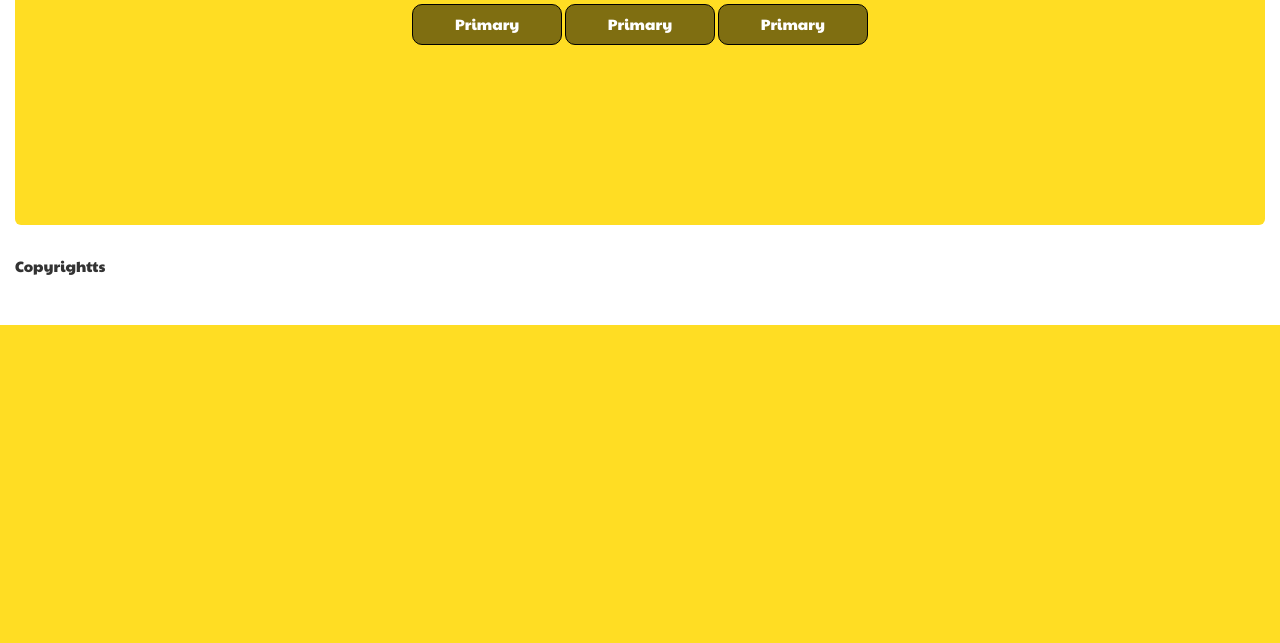
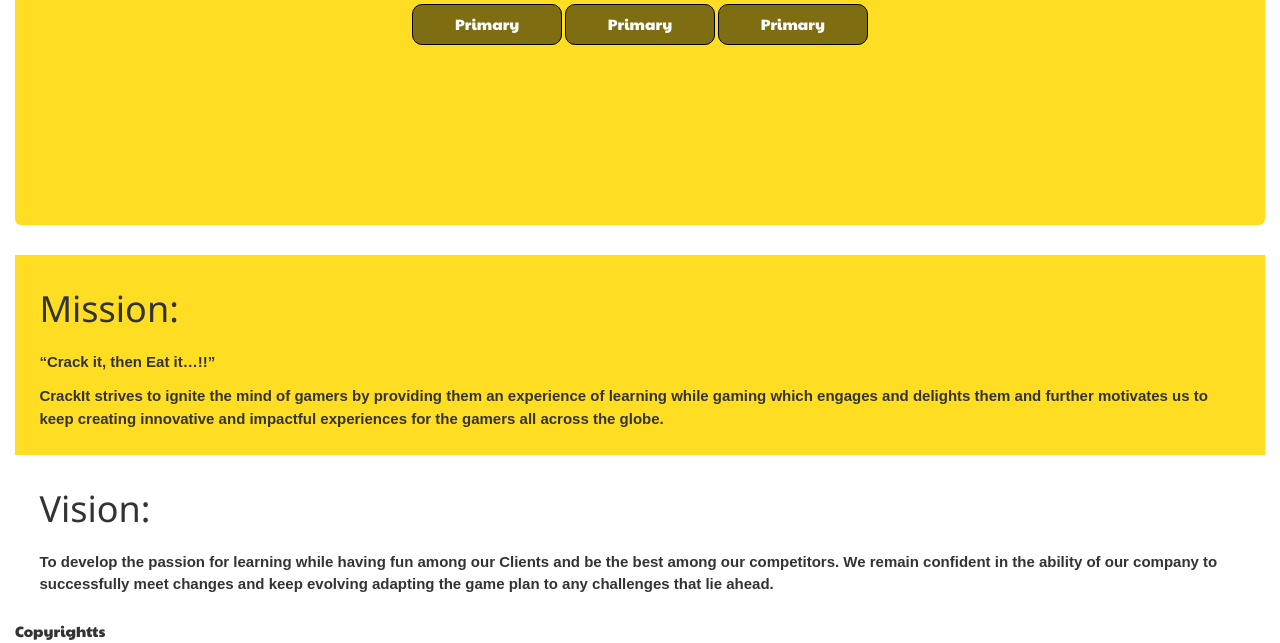
Before and after one commit to avengerskentstate/Crackit, a Django app: template mysite/crackit/templates/index.html in a window 1280 px wide. Shown: the part 475-1118 px from the top of the page. Before the commit the page ends 800 px from the top, so only its background shows below. Run offline with Django 3.2, Linux system fonts and the light colour scheme; the template is opened without the code that fills it, so the values that code supplies are empty; parts of the project's set-up code (start-up, migrations or seed data) failed here and were passed over; some libraries are stand-ins or nearby versions; some web fonts are replaced.

Commit message:
Vision and Mission section added!!!

```diff
--- a/mysite/crackit/static/css/styles.css
+++ b/mysite/crackit/static/css/styles.css
@@ -8,6 +8,24 @@
 	text-align:center;
 	height: 700px;
 }
+
+.bckYellow{
+	background-color: #FFDD23;
+}
+
+.paddingTwoPer{
+	padding: 2%;
+}
+
+.paddingBottomOnePer{
+	padding-bottom:1%;
+}
+
+.familyMont{
+	font-family: Montserrat, sans-serif;
+	font-weight:bold;
+}
+
 .button{
   display: inline-block;
   background-color:rgba(0,0,0,0.5);
@@ -26,9 +44,15 @@
 	font-size:150px;
 	color:black;
 }
+
 .mission{
 background-color: #FFDD23;
 }
+
+.fontSizeFifteenPx{
+	font-size: 15px;
+}
+
 .team{
 background-color: #FFDD23;
 }
--- a/mysite/crackit/templates/index.html
+++ b/mysite/crackit/templates/index.html
@@ -24,17 +24,35 @@
       </div>
       </div>
       </header>
-      <div class="container">
+      <main>
+         <div class="container-fluid">
             <div class="egg row">
             </div>
-      <div class="misson row">
+            <div class="bckYellow row paddingTwoPer">
+               <h1 class="paddingBottomOnePer">
+                  Mission:
+               </h1>
+               <div class="fontSizeFifteenPx">
+                  <div class="familyMont paddingBottomOnePer">
+                     “Crack it, then Eat it…!!”
                   </div>
-      <div class="vision row">
+                  <div class="familyMont">
+                     CrackIt strives to ignite the mind of gamers by providing them an experience of learning while gaming which engages and delights them and further motivates us to keep creating innovative and impactful experiences for the gamers all across the globe.
+                  </div>
+               </div>
+            </div>
+            <div class="paddingTwoPer row">
+               <h1 class="paddingBottomOnePer">
+                  Vision:
+               </h1>
+               <div class="visionContent familyMont fontSizeFifteenPx">
+                  To develop the passion for learning while having fun among our Clients and be the best among our competitors. We remain confident in the ability of our company to successfully meet changes and keep evolving adapting the game plan to any challenges that lie ahead.
+               </div>
             </div>
             <div class="contact row">
-
             </div>
          </div>
+      </main>
       <footer>
         Copyrightts
       </footer>
```
Lines whose indentation alone changed are shown as unchanged.
